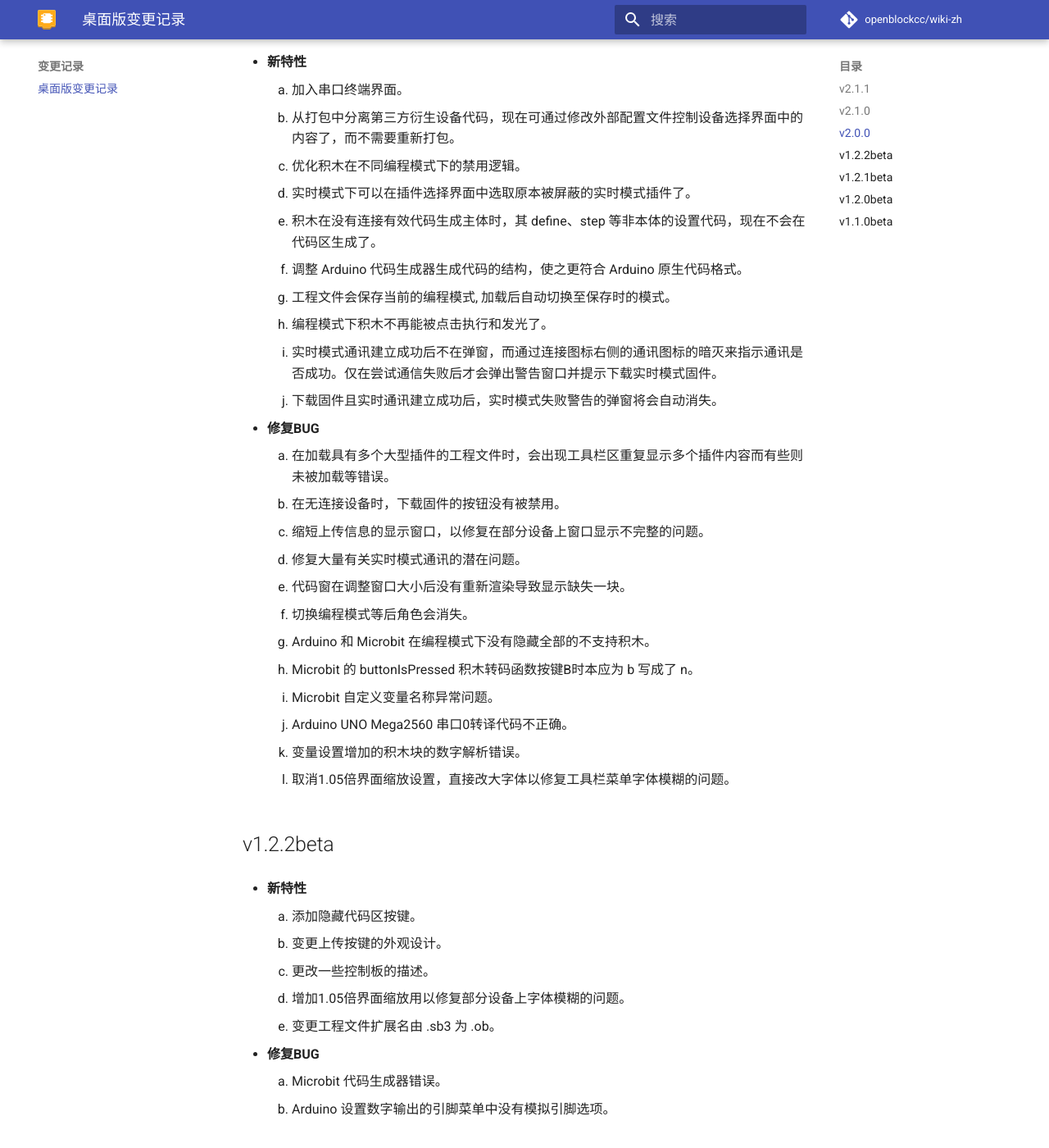
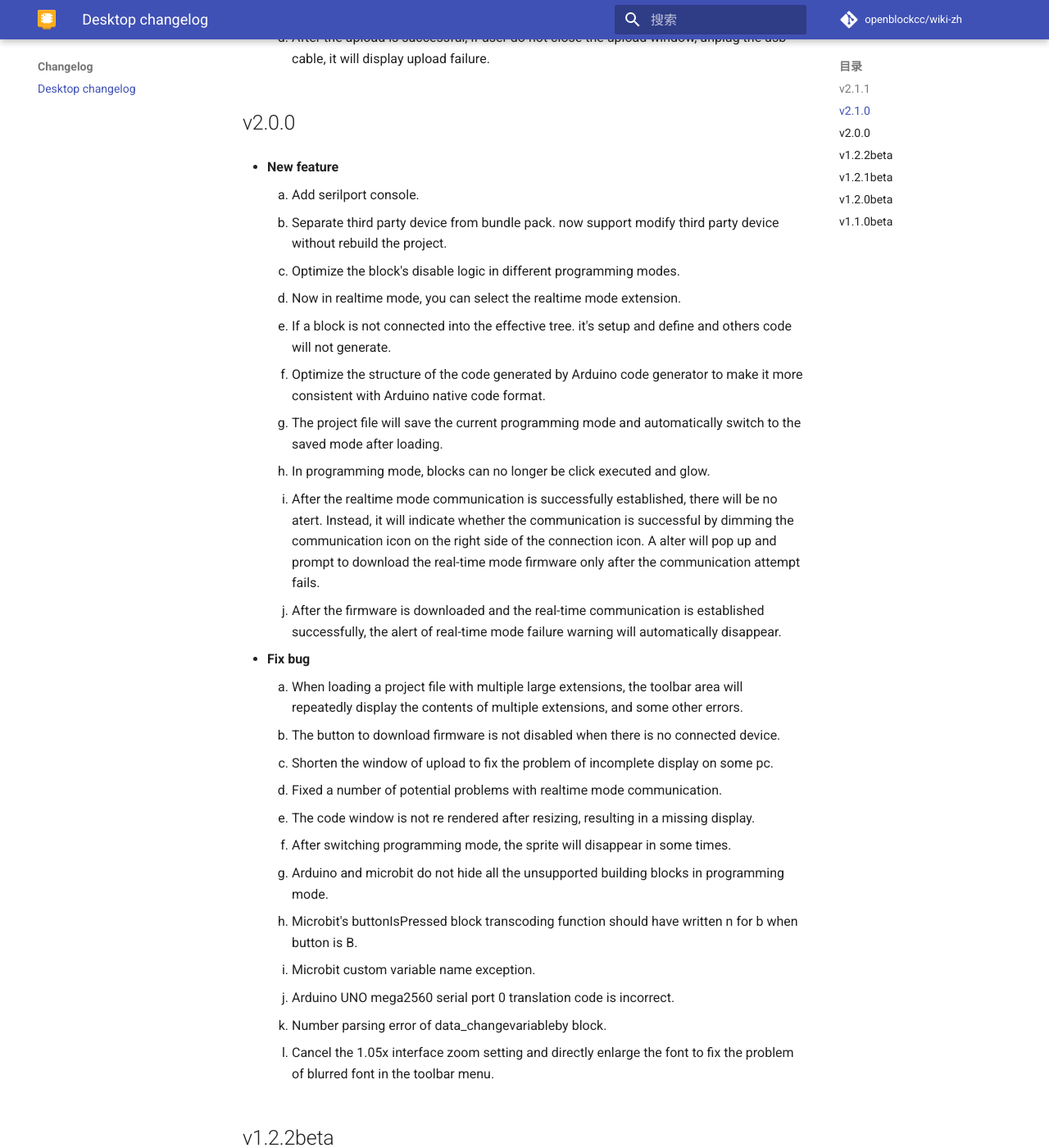
Before and after one commit to openblockcc/openblockcc.github.io, an MkDocs documentation site: the page built from docs/desktop-changelog.md, in a window 1280 px wide and 1400 px high, scrolled down 1565 px. Shown: the whole window at 82% size. Built offline with MkDocs 1.6.1 and Material for MkDocs 9.7.7, drawn with Linux system fonts in a browser that asks for light colours; comment, search, counter and statistics services are not loaded; some of the changed text lies outside the part shown.

Commit message:
tranlate to en

```diff
--- a/docs/desktop-changelog.md
+++ b/docs/desktop-changelog.md
@@ -1,123 +1,118 @@
 ## v2.1.1
 
-- **新特性**
-    1. 加入对 esp8266 和 makeymakey 的支持。
-    2. 加入显示所有可连接设备的按钮。避免用户在使用为收录的usb转串口芯片时无法连接设备。
-    3. 加入.ob工程文件关联。
+- **New feature**
+    1. Add esp8266 and makey makey support.
+    2. Add a button to show all connectable device. Prevent users from being unable to connect to the device when using a USB-to-serial chip that is not included.
+    3. Add file associations for .ob project file.
 
-- **修复BUG**
-    1. 多次切换编辑目标后会严重卡顿。
-    2. 配置错误的远程资源地址后点击检查更新的按钮软件会崩溃。
-    3. 远程资源使用了openblockcc的地址而非配置中的设定值。
-    4. 在工作区使用工具箱中嵌套结构的积木时，在更新禁用状态后，内部嵌套积木会被错误的禁用。
-    5. 在打开多个窗口是会报错：地址已经使用。
+- **Fix bug**
+    1. Severe freeze after switching targets several times.
+    2. The remote resource update address configuration error caused the program to crash after clicking the Check Update button.
+    3. The remote resource update address incorrectly uses openblockcc instead of the address in the configuration.
+    4. When the blocks nested inside the blocks in the toolbox are in the workspace, the internal blocks are erroneously disabled when the disabled state is updated.
+    5. An error is reported after opening multiple windows: the address is already in use.
 
 ## v2.1.0
 
-- **新特性**
-    1. 变更 Arduino 构架工具由 arduino-builder 为 arduino-cli.
-    2. 加入外部插件和设备远程升级功能。
-    3. 变更默认角色为恶魔小鸟。
-    4. 加入对 arduino esp32 控制板的支持。
-    5. 加入对 microbit V2 控制板的支持。
-    6. 加入清除缓存按钮。
-    7. 加入安装驱动按钮。
-    8. 移动实时模式连接指示器到舞台区上方。
-    9. 为桌面版警告弹窗加入本地化翻译。
-    10. 加入上传超时报错。如果卡在上传界面几十秒后，会显示上传超时报错，使得用户可以点击关闭按钮而不是永久卡在上传界面。
-    11. 加入 arduino uno ultra基础控制板以支持包含 A6，A7 引脚的定制控制板。
-    12. 优化外部插件构架。
-    13. 优化固件文件结构。
-    14. 优化串口构架。防止在接收到大量的串口数据时导致的界面卡顿。
-    15. 加入 QDP ROBOT C02 套件 (arduino esp32)。
+- **New feature**
+    1. Change arduino build tool from arduino-builder to arduino-cli.
+    2. Add remote upgrade function for external extension and device.
+    3. Modify the default sprite to Demon Bird.
+    4. Add arduino esp32 board support.
+    5. Add microbit V2 board support.
+    6. Add clear cache button.
+    7. Add install driver button.
+    8. Move the real-time mode connection indicator to the stage head.
+    9. Add localization for desktop alters.
+    10. Add timeout error in upload modal. If it gets stuck for tens of seconds, it will show timeout error, allow users to click the close button but not stuck forever.
+    11. Add arduino uno ultra base board to support customized board witch A6 A7 pins.
+    12. Optimize the external extension and device framwork.
+    13. Optimize the firmware files structure.
+    14. Optimize the serialport framwork. Prevent interface freeze caused by receiving high-speed serialport data.
+    15. Add QDP ROBOT C02 kit(arduino esp32).
 
-- **修复BUG**
-    1. 如果在 arduino 构建过程中拔掉 usb 线缆，会卡在上传界面。
-    2. 在上传过程中拔掉 usb 线缆，gui 界面却没有显示断开设备，导致用户可以再次点击上传按钮而卡在上传界面。
-    3. 在连接和断开几次设备后再次上传程序或固件会导致实时模式通讯故障。
-    4. 在上传成功后如果不关闭窗口就拔掉 usb 线，会显示上传失败。
+- **Fix bug**
+    1. Stuck at the upload modal if unplug the usb cable while in arduino build progress.
+    2. Unplug the usb cable while in arduino upload progress, the gui does not disconnect the device. User could still click the upload button and then will stuck in upload modal.
+    3. Uploading the program or firmware after connecting and disconnecting the device several times will cause the real-time mode communication bug.
+    4. After the upload is successful, if user do not close the upload window, unplug the usb cable, it will display upload failure.
 
 ## v2.0.0
 
-- **新特性**
-    1. 加入串口终端界面。
-    2. 从打包中分离第三方衍生设备代码，现在可通过修改外部配置文件控制设备选择界面中的内容了，而不需要重新打包。
-    3. 优化积木在不同编程模式下的禁用逻辑。
-    4. 实时模式下可以在插件选择界面中选取原本被屏蔽的实时模式插件了。
-    5. 积木在没有连接有效代码生成主体时，其 define、step 等非本体的设置代码，现在不会在代码区生成了。
-    6. 调整 Arduino 代码生成器生成代码的结构，使之更符合 Arduino 原生代码格式。
-    7. 工程文件会保存当前的编程模式, 加载后自动切换至保存时的模式。
-    8. 编程模式下积木不再能被点击执行和发光了。
-    9. 实时模式通讯建立成功后不在弹窗，而通过连接图标右侧的通讯图标的暗灭来指示通讯是否成功。仅在尝试通信失败后才会弹出警告窗口并提示下载实时模式固件。
-    10. 下载固件且实时通讯建立成功后，实时模式失败警告的弹窗将会自动消失。
+- **New feature**
+    1. Add serilport console.
+    2. Separate third party device from bundle pack. now support modify third party device without rebuild the project.
+    3. Optimize the block's disable logic in different programming modes.
+    4. Now in realtime mode, you can select the realtime mode extension.
+    5. If a block is not connected into the effective tree. it's setup and define and others code will not generate.
+    6. Optimize the structure of the code generated by Arduino code generator to make it more consistent with Arduino native code format.
+    7. The project file will save the current programming mode and automatically switch to the saved mode after loading.
+    8. In programming mode, blocks can no longer be click executed and glow.
+    9. After the realtime mode communication is successfully established, there will be no atert. Instead, it will indicate whether the communication is successful by dimming the communication icon on the right side of the connection icon. A alter will pop up and prompt to download the real-time mode firmware only after the communication attempt fails.
+    10. After the firmware is downloaded and the real-time communication is established successfully, the alert of real-time mode failure warning will automatically disappear.
 
-- **修复BUG**
-    1. 在加载具有多个大型插件的工程文件时，会出现工具栏区重复显示多个插件内容而有些则未被加载等错误。
-    2. 在无连接设备时，下载固件的按钮没有被禁用。
-    3. 缩短上传信息的显示窗口，以修复在部分设备上窗口显示不完整的问题。
-    4. 修复大量有关实时模式通讯的潜在问题。
-    5. 代码窗在调整窗口大小后没有重新渲染导致显示缺失一块。
-    6. 切换编程模式等后角色会消失。
-    7. Arduino 和 Microbit 在编程模式下没有隐藏全部的不支持积木。
-    8. Microbit 的 buttonIsPressed 积木转码函数按键B时本应为 b 写成了 n。
-    9. Microbit 自定义变量名称异常问题。
-    10. Arduino UNO Mega2560 串口0转译代码不正确。
-    11. 变量设置增加的积木块的数字解析错误。
-    12. 取消1.05倍界面缩放设置，直接改大字体以修复工具栏菜单字体模糊的问题。
+- **Fix bug**
+    1. When loading a project file with multiple large extensions, the toolbar area will repeatedly display the contents of multiple extensions, and some other errors.
+    2. The button to download firmware is not disabled when there is no connected device.
+    3. Shorten the window of upload to fix the problem of incomplete display on some pc.
+    4. Fixed a number of potential problems with realtime mode communication.
+    5. The code window is not re rendered after resizing, resulting in a missing display.
+    6. After switching programming mode, the sprite will disappear in some times.
+    7. Arduino and microbit do not hide all the unsupported building blocks in programming mode.
+    8. Microbit's buttonIsPressed block transcoding function should have written n for b when button is B.
+    9. Microbit custom variable name exception.
+    10. Arduino UNO mega2560 serial port 0 translation code is incorrect.
+    11. Number parsing error of data_changevariableby block.
+    12. Cancel the 1.05x interface zoom setting and directly enlarge the font to fix the problem of blurred font in the toolbar menu.
 
 ## v1.2.2beta
 
-- **新特性**
-    1. 添加隐藏代码区按键。
-    2. 变更上传按键的外观设计。
-    3. 更改一些控制板的描述。
-    4. 增加1.05倍界面缩放用以修复部分设备上字体模糊的问题。
-    5. 变更工程文件扩展名由 .sb3 为 .ob。
+- **New feature**
+    1. Add hide code stage button.
+    2. Change the ui of upload button.
+    3. Change the description of some boards.
+    4. Add a 1.05 scale to fix the problem of fuzzy font.
+    5. Change project file extension from .sb3 to .ob.
 
-- **修复BUG**
-    1. Microbit 代码生成器错误。
-    2. Arduino 设置数字输出的引脚菜单中没有模拟引脚选项。
+- **Fix bug**
+    1. Microbit generator error.
+    2. The pin menu of arduino set digital out does not have analog pin items.
 
 ## v1.2.1beta
 
-- **新特性**
-    1. 添加隐藏代码区按钮。
-    2. 变更上传按钮外观。
-    3. 变更一些控制板的描述，以适应中国广告法。
-    4. 添加1.05倍缩放以修复字体模糊问题。
+- **Fix bug**
 
-- **修复BUG**
-    1. Microbit 代码生成不工作。
-    2. Arduino 数字输出积木的引脚菜单选项内没有模拟引脚。
-    3. 第三方套件由基础控制板继承的积木块代码转译功能错误。
+	1. Third party's block which from vm code generator error.
 
 ## v1.2.0beta
 
-- **新特性**
-    1. 现在大多数弹窗提示将会在5秒后自动消失。
-    2. 完成 Microbit 的全部功能实现。
-    3. 加入舵机插件作为 Mcrobit 插件的样例。
-    4. 在安装新版本的 OpenBlock 软件后，旧版本留存下缓存将被自动清除。
+- **New feature**
 
-- **新设备/套件**
-    1. Arduino Mini
-    2. 齐护机器人套件
+	1. Now most alert will automaticly disapear after 5s.
+	2. Completed the blocks of microbit.
+	3. Add a servo extension as demo for microbit.
+	4. After installing the new version of the software, the old cache will be cleared automatically.
 
-- **修复BUG**
-    1. 错误的CP2102硬件ID。
+- **New  device/kit**
 
-    2. Microbit翻译错误。
-    3. 加载工程后无法扫描到设备。
-    4. 选择新的设备后旧设备加载的插件仍然存在。
+	1. Arduino Mini
+	2. QDP Robot(齐护机器人) kit
+
+- **Fix bug**
+
+	1. Error usb hardware id of cp2102.
+	2. Error translation of microbit.
+	3. Cannot scan to devices after loading a project.
+	4. The loaded device extension still exists after switching the device selection.
 
 ## v1.1.0beta
 
-- **新特性**
-    1. 在鼠标移入工具区后因为过长而隐藏部分显示的积木块会被全部显示。
+- **New feature**
 
-    2. 在选择设备后会自动加载设定的扩展。
+	1. Blocks could over flow the flyout boundary when mouse enter.
+	2. Extension can be auto loaded when device selected.
 
-- **新设备/套件**
-    1. Microbit
+- **New device/kit**
 
-    2. Iron robot kit
+	1. microbit
+	2. iron robot kit
--- a/mkdocs.yml
+++ b/mkdocs.yml
@@ -80,30 +80,30 @@ markdown_extensions:
 
 # Page tree
 nav:
-  - 主页:
-    - 主页: index.md
-    - 下载软件: download-software.md
-    - 访问在线版: visit-online-version.md
-    - 版权声明:
-      - 许可证: license.md
-      - 商标: trademark.md
-  - 普通用户:
-    - 快速开始: normal-user/quick-start.md
-    - 界面介绍: normal-user/interface-introduction.md
-  - 开发者:
-    - 开发插件:
-      - 快速开始: developer/develop-extensions/quick-start.md
-      - 参考: developer/develop-extensions/reference.md
-    - 定制化:
-      - 介绍: developer/customization/introduction.md
-      - 参考: developer/customization/reference.md
-    - 从源代码开发:
-      - 快速开始: developer/develop-from-source/quick-start.md
-      - 构架介绍: developer/develop-from-source/framework-introduction.md
-      - 添加新控制板: developer/develop-from-source/add-a-new-board.md
-      - 打包桌面版: developer/develop-from-source/pack-desktop-software.md
-      - 本土化: developer/develop-from-source/localization.md
-  - 商业服务:
-    - 介绍: business-service/introduction.md
-  - 变更记录:
-    - 桌面版变更记录: desktop-changelog.md
+  - Home:
+    - Home: index.md
+    - Download software: download-software.md
+    - Visit online version: visit-online-version.md
+    - Copyright Notice:
+      - License: license.md
+      - Trademark: trademark.md
+  - General user:
+    - Quick start: normal-user/quick-start.md
+    - Interface introduction: normal-user/interface-introduction.md
+  - Developer:
+    - Develop extensions:
+      - Quick start: developer/develop-extensions/quick-start.md
+      - Reference: developer/develop-extensions/reference.md
+    - Customization:
+      - Introduction: developer/customization/introduction.md
+      - Reference: developer/customization/reference.md
+    - Develop from source:
+      - Quick start: developer/develop-from-source/quick-start.md
+      - Framework introduction: developer/develop-from-source/framework-introduction.md
+      - Add a new board: developer/develop-from-source/add-a-new-board.md
+      - Pack desktop software: developer/develop-from-source/pack-desktop-software.md
+      - Localization: developer/develop-from-source/localization.md
+  - Business service:
+    - Introduction: business-service/introduction.md
+  - Changelog:
+    - Desktop changelog: desktop-changelog.md
```
Also changed, not shown: README.md (+4 -36 lines), 2 other files.
